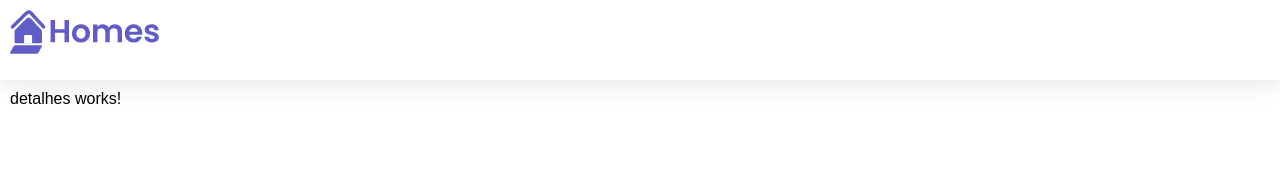
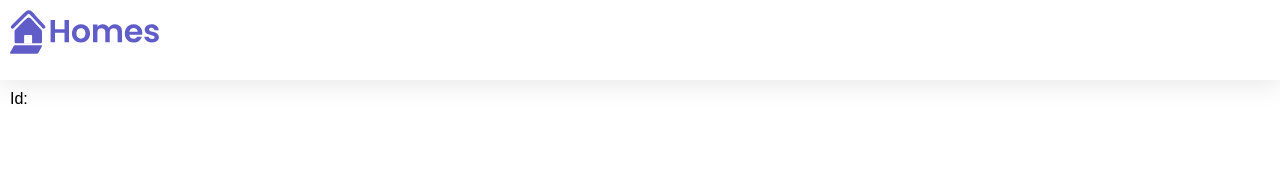
Before and after one commit to DavyddBF/angular-tutorial, an Angular app: page /detalhes/0 in a window 1280 px wide. Shown: the top 180 px of the page. Built offline with nearby package versions, Linux system fonts and the light colour scheme.

Commit message:
Mostrando o Id que está na Url

```diff
--- a/src/app/detalhes/detalhes.component.html
+++ b/src/app/detalhes/detalhes.component.html
@@ -1 +1 @@
-<p>detalhes works!</p>
+<p>Id: {{ housingLocationId }}</p>
```
